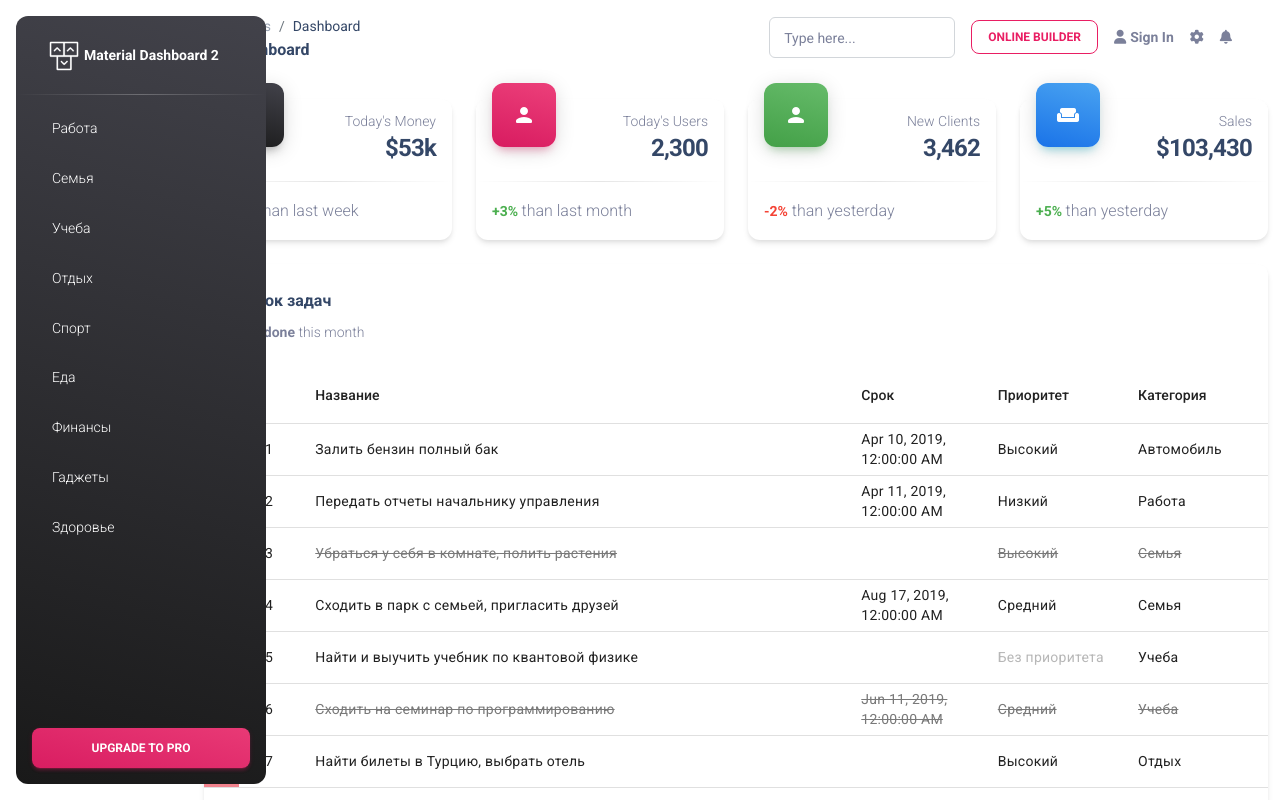
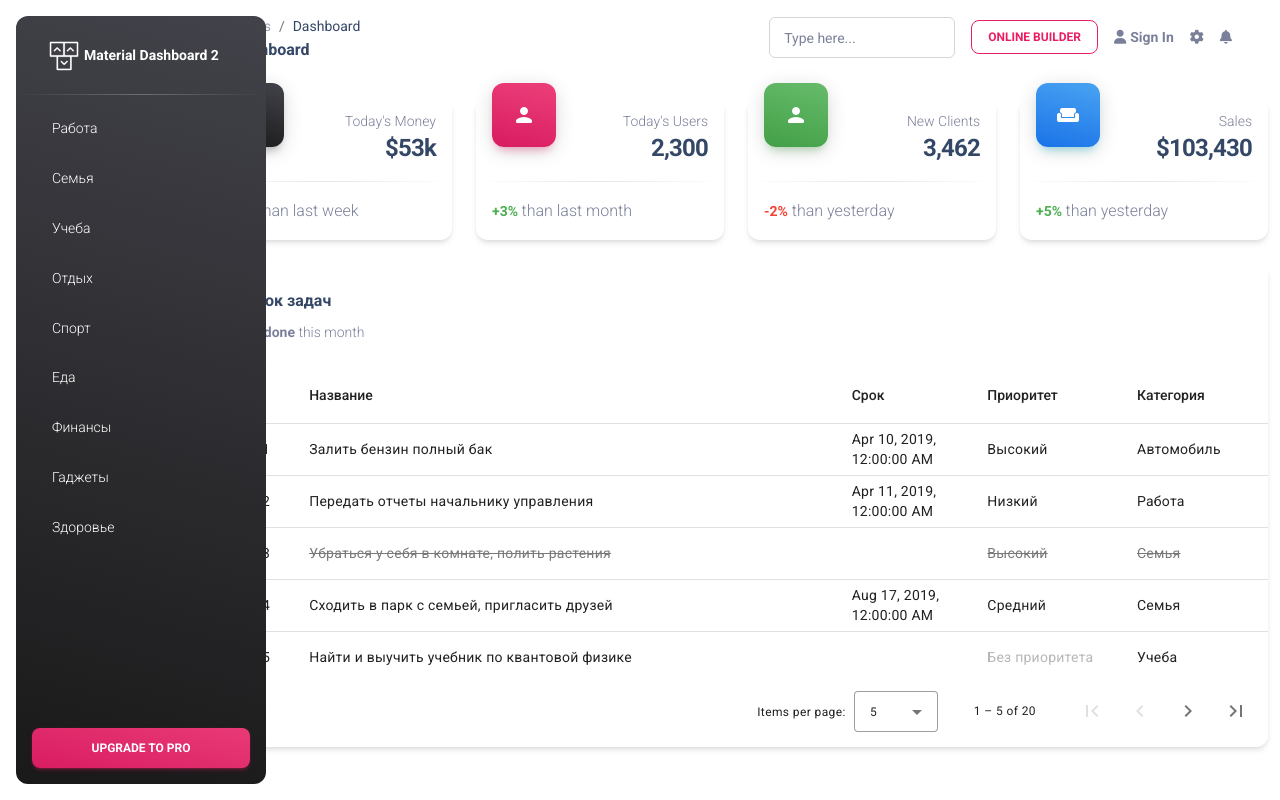
Before and after one commit to GeraClimber/Todo, an Angular app: page / in a window 1280 px wide. Shown: the top 800 px of the page. Built offline with nearby package versions, Linux system fonts and the light colour scheme.

Commit message:
Добавил сотрировку и пагинацию в таблицу

```diff
--- a/src/app/views/tasks/tasks.component.html
+++ b/src/app/views/tasks/tasks.component.html
@@ -13,7 +13,7 @@
   <div class="card-body px-0 pb-2">
 
     <div class="table-responsive">
-      <table mat-table [dataSource]="dataSource">
+      <table mat-table [dataSource]="dataSource" matSort>
 
         <!-- Цвет приоритета -->
         <ng-container matColumnDef="color">
@@ -29,13 +29,13 @@
 
         <!-- Название задачи -->
         <ng-container matColumnDef="title">
-          <th mat-header-cell *matHeaderCellDef>Название</th>
+          <th mat-header-cell *matHeaderCellDef mat-sort-header >Название</th>
           <td class="col-title" mat-cell *matCellDef="let task" [class.completed]="task.completed">{{task.title}}</td>
         </ng-container>
 
         <!-- Дата выполнения -->
         <ng-container matColumnDef="date">
-          <th mat-header-cell *matHeaderCellDef>Срок</th>
+          <th mat-header-cell *matHeaderCellDef mat-sort-header >Срок</th>
           <td class="col-date" mat-cell *matCellDef="let task" [ngClass]="{'completed': task.completed, 'nodate': task.date == null}">
             {{task.date | date:'medium'}}
           </td>
@@ -43,7 +43,7 @@
 
         <!-- Приоритет -->
         <ng-container matColumnDef="priority">
-          <th mat-header-cell *matHeaderCellDef>Приоритет</th>
+          <th mat-header-cell *matHeaderCellDef mat-sort-header >Приоритет</th>
           <td class="col-priority" mat-cell *matCellDef="let task" [ngClass]="{'completed': task.completed, 'nopriority': task.priority == null}">
             {{task.priority ? task.priority.title : "Без приоритета"}}
           </td>
@@ -51,7 +51,7 @@
 
         <!-- Категория -->
         <ng-container matColumnDef="category">
-          <th mat-header-cell *matHeaderCellDef>Категория</th>
+          <th mat-header-cell *matHeaderCellDef mat-sort-header >Категория</th>
           <td class="col-category" mat-cell *matCellDef="let task" [ngClass]="{'completed': task.completed, 'nocategory': task.category == null}">
             {{task.category ? task.category.title : "Без категории"}}
           </td>
@@ -61,9 +61,8 @@
         <tr mat-header-row *matHeaderRowDef="displayedColumns;"></tr>
         <!-- Строки таблицы -->
         <tr mat-row *matRowDef="let row; columns: displayedColumns;"></tr>
-
-
       </table>
+      <mat-paginator showFirstLastButtons [pageSizeOptions]="[5, 10, 25, 100]"></mat-paginator>
     </div>
   </div>
 </div>
--- a/src/app/views/tasks/tasks.component.ts
+++ b/src/app/views/tasks/tasks.component.ts
@@ -1,14 +1,20 @@
-import {Component, OnInit} from '@angular/core';
+import {AfterViewInit, Component, OnInit, ViewChild} from '@angular/core';
 import {DataHandlerService} from "../../service/data-handler.service";
 import {Task} from "../../model/Task";
-import {MatTableDataSource} from "@angular/material/table";
+import {MatTable, MatTableDataSource} from "@angular/material/table";
+import {MatPaginator} from "@angular/material/paginator";
+import {MatSort} from "@angular/material/sort";
 
 @Component({
   selector: 'app-tasks',
   templateUrl: './tasks.component.html',
   styleUrls: ['./tasks.component.css']
 })
-export class TasksComponent implements OnInit{
+export class TasksComponent implements OnInit, AfterViewInit {
+
+  @ViewChild(MatPaginator, { static: true }) paginator: MatPaginator | null = null;
+  @ViewChild(MatSort, { static: true }) sort: MatSort | null = null;
+
   displayedColumns: string[] = ['color', 'id', 'title', 'date', 'priority', 'category'];
   dataSource: MatTableDataSource<Task>;
 
@@ -19,10 +25,14 @@ export class TasksComponent implements OnInit{
   }
 
   ngOnInit() {
-    this.dataHandler.tasksSubject.subscribe(tasks => this.tasks = tasks);
-    //this.dataSource = new MatTableDataSource();
+    this.dataHandler.tasksSubject.subscribe(tasks => {
+      this.tasks = tasks;
+      this.refreshTable();
+    });
+  }
 
-    this.refreshTable();
+  ngAfterViewInit() {
+    this.addTableObjects();
   }
 
   toggleTaskCompleted(task: Task) {
@@ -44,6 +54,12 @@ export class TasksComponent implements OnInit{
 
   private refreshTable() {
     this.dataSource.data = this.tasks;
+    this.addTableObjects();
+  }
+
+  private addTableObjects() {
+    this.dataSource.paginator = this.paginator;
+    this.dataSource.sort = this.sort;
   }
 
 }
```
